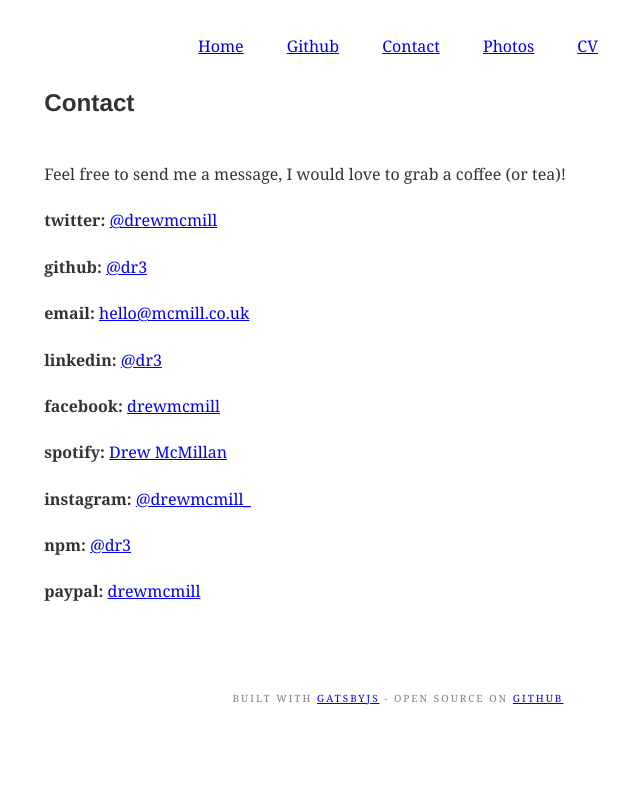
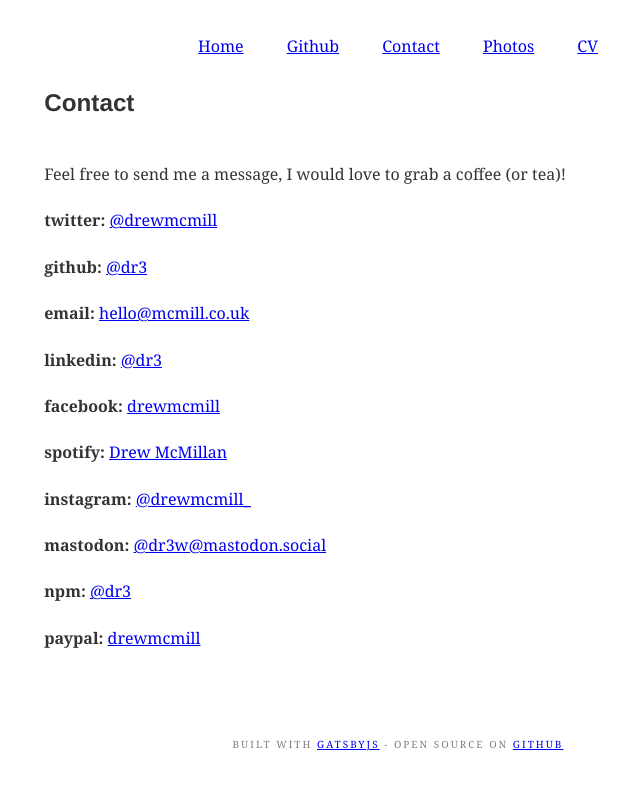
Before and after one commit to dr3/drew.mx-old-cv, a Gatsby site: page /contact in a window 1280 px wide. Shown: the whole page, without its empty margins (242-882 px from the left). Built offline with nearby package versions, Linux system fonts and the light colour scheme; Gatsby itself is replaced by a stand-in of ours; some packages are replaced by stand-ins of ours.

Commit message:
🔧 Continue to implement and debug

```diff
--- a/data/config/contact.md
+++ b/data/config/contact.md
@@ -19,6 +19,8 @@ Feel free to send me a message, I would love to grab a coffee (or tea)!
 
 **instagram:** [@drewmcmill_](https://www.instagram.com/drewmcmill_)
 
+**mastodon:** [@dr3w@mastodon.social](https://mastodon.social/@dr3w)
+
 **npm:** [@dr3](https://www.linkedin.com/in/dr3)
 
 **paypal:** [drewmcmill](https://www.paypal.me/drewmcmill)
```
